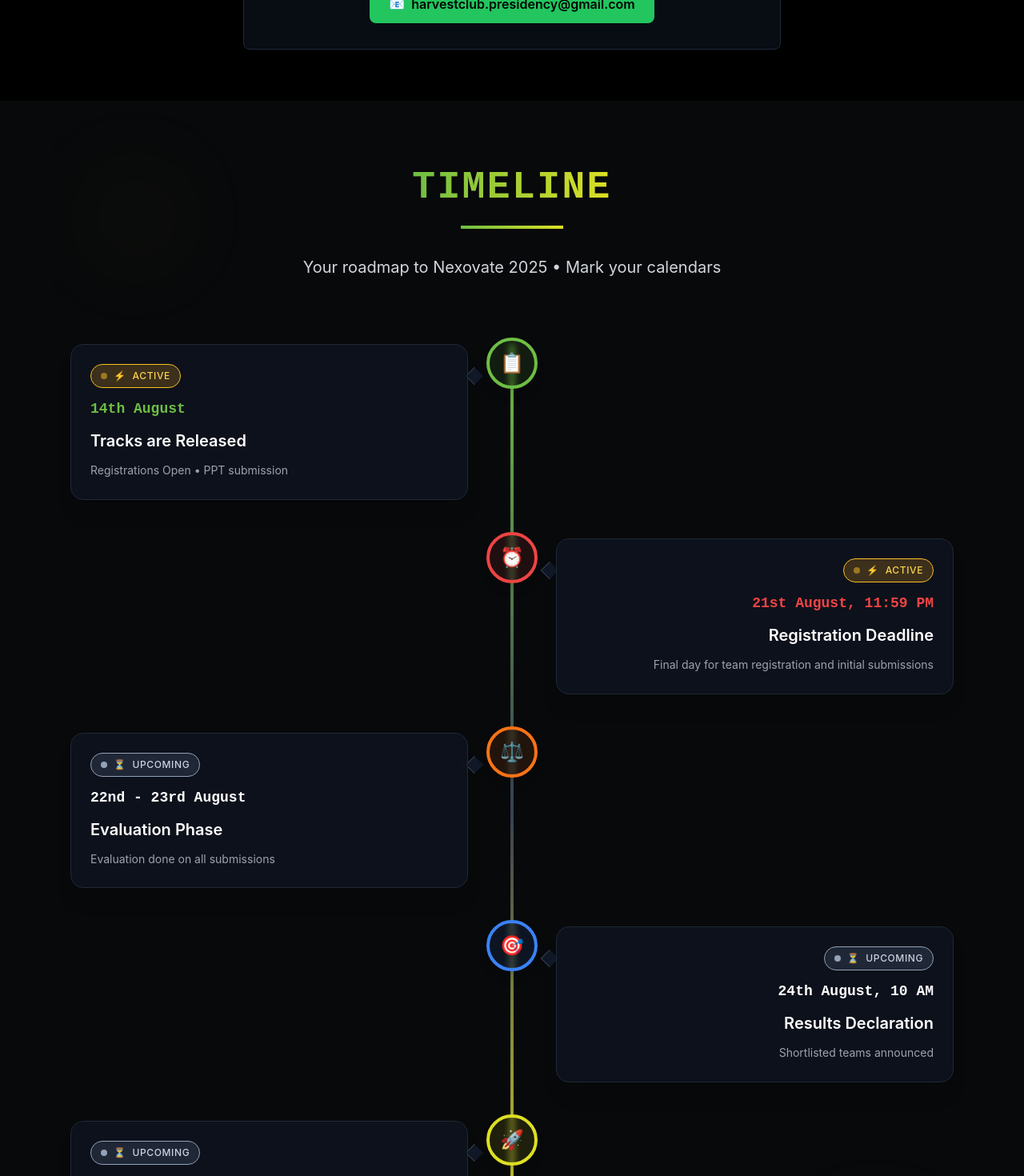
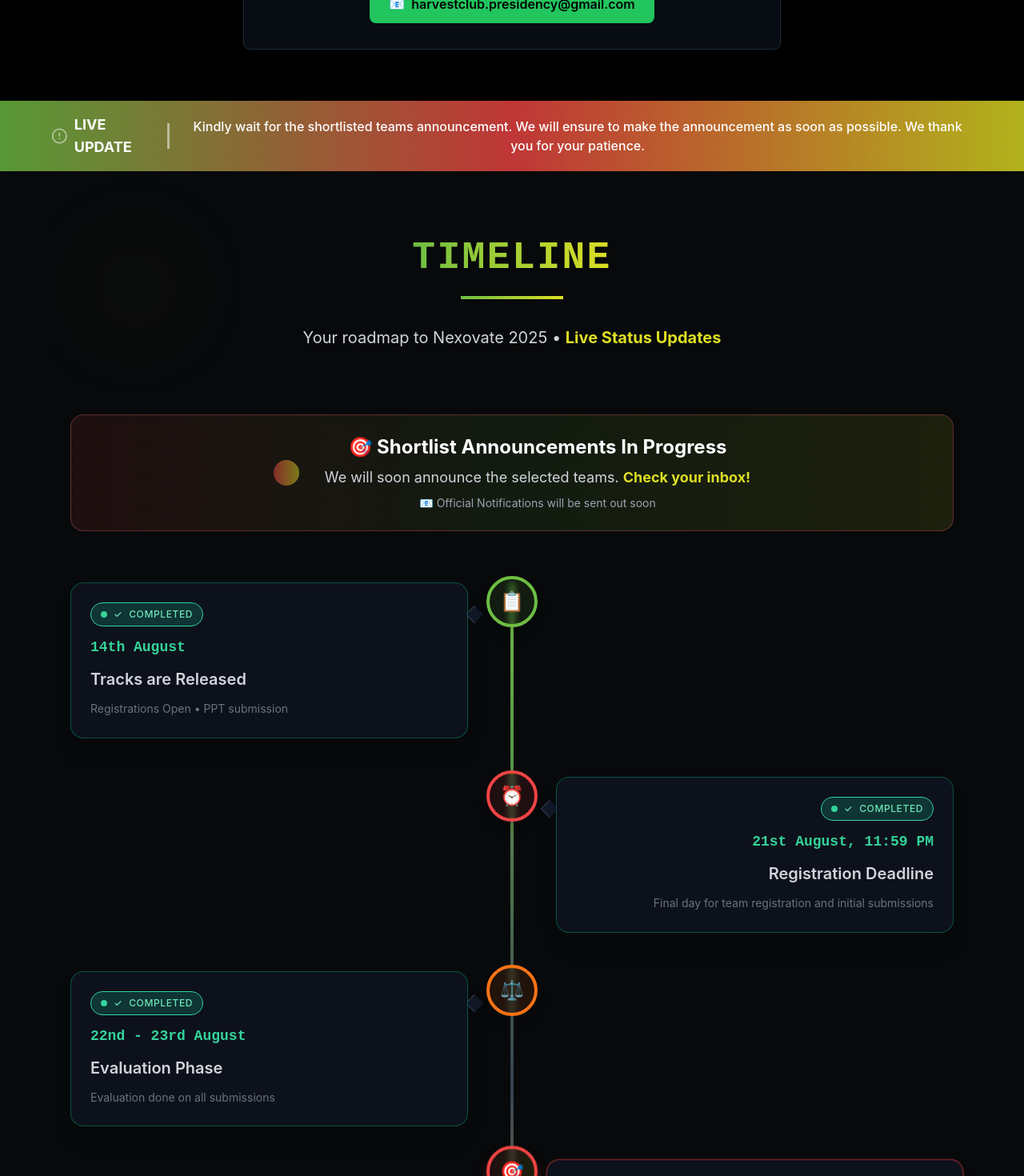
Before and after one commit to Keerthana-B-15/Nexovate-2025, a React (Create React App) app: page / in a window 1280 px wide. Shown: the part 5860-7330 px from the top of the page at 80% size. Built offline with nearby package versions, Linux system fonts and the light colour scheme.

Commit message:
Initial commit for Vercel deployment

```diff
--- a/src/components/Timeline.jsx
+++ b/src/components/Timeline.jsx
@@ -1,6 +1,28 @@
 import { useEffect } from 'react';
 import { motion, useAnimation } from 'framer-motion';
 import { useInView } from 'react-intersection-observer';
+import { AlertCircle } from 'lucide-react';
+
+// Announcement Banner Component
+const AnnouncementBanner = () => {
+  return (
+    <div className="bg-gradient-to-r from-[#6ebe44] via-red-500 to-[#dddf23] text-white py-4 px-6 relative overflow-hidden">
+      <div className="absolute inset-0 bg-black opacity-20"></div>
+      <div className="relative z-10 max-w-6xl mx-auto">
+        <div className="flex items-center justify-center gap-4">
+          <div className="flex items-center gap-2">
+            <AlertCircle className="w-6 h-6 animate-pulse" />
+            <span className="font-bold text-lg">LIVE UPDATE</span>
+          </div>
+          <div className="hidden md:block w-1 h-8 bg-white/50"></div>
+          <div className="text-sm md:text-base font-medium text-center">
+            Kindly wait for the shortlisted teams announcement. We will ensure to make the announcement as soon as possible. We thank you for your patience.
+          </div>
+        </div>
+      </div>
+    </div>
+  );
+};
 
 const events = [
   {
@@ -10,7 +32,7 @@
     color: "border-[#6ebe44]",
     bgColor: "bg-[#6ebe44]/10",
     icon: "📋",
-    status: "active"
+    status: "completed"
   },
   {
     stage: "Registration Deadline",
@@ -19,7 +41,7 @@
     color: "border-red-500",
     bgColor: "bg-red-500/10",
     icon: "⏰",
-    status: "active"
+    status: "completed"
   },
   {
     stage: "Evaluation Phase",
@@ -28,16 +50,16 @@
     color: "border-orange-500",
     bgColor: "bg-orange-500/10",
     icon: "⚖️",
-    status: "upcoming"
+    status: "completed"
   },
   {
     stage: "Results Declaration",
     date: "24th August, 10 AM",
-    details: "Shortlisted teams announced",
-    color: "border-blue-500",
-    bgColor: "bg-blue-500/10",
+    details: "Shortlisted teams announcement - HAPPENING SOON!",
+    color: "border-red-500",
+    bgColor: "bg-gradient-to-r from-red-500/10 to-[#dddf23]/10",
     icon: "🎯",
-    status: "upcoming"
+    status: "pending-today"
   },
   {
     stage: "Main Hackathon Event",
@@ -83,7 +105,7 @@
     },
   };
 
-  // Pill Status Component
+  // Enhanced Pill Status Component
   const PillStatus = ({ status }) => {
     const getConfig = (status) => {
       switch(status) {
@@ -93,7 +115,17 @@
             border: 'border-emerald-400',
             text: 'text-emerald-300',
             dot: 'bg-emerald-400',
-            icon: '✓'
+            icon: '✓',
+            label: 'COMPLETED'
+          };
+        case 'pending-today':
+          return {
+            bg: 'bg-gradient-to-r from-red-500/20 to-[#dddf23]/20',
+            border: 'border-red-400',
+            text: 'text-red-300',
+            dot: 'bg-gradient-to-r from-red-400 to-[#dddf23] animate-pulse',
+            icon: '⚡',
+            label: 'LIVE NOW'
           };
         case 'active':
           return {
@@ -101,7 +133,8 @@
             border: 'border-amber-400',
             text: 'text-amber-300',
             dot: 'bg-amber-400 animate-pulse',
-            icon: '⚡'
+            icon: '⚡',
+            label: 'ACTIVE'
           };
         case 'upcoming':
           return {
@@ -109,7 +142,8 @@
             border: 'border-slate-400',
             text: 'text-slate-300',
             dot: 'bg-slate-400',
-            icon: '⏳'
+            icon: '⏳',
+            label: 'UPCOMING'
           };
         default:
           return {
@@ -117,7 +151,8 @@
             border: 'border-gray-400',
             text: 'text-gray-300',
             dot: 'bg-gray-400',
-            icon: '○'
+            icon: '○',
+            label: 'PENDING'
           };
       }
     };
@@ -128,12 +163,14 @@
       <div className={`inline-flex items-center gap-2 px-3 py-1.5 rounded-full text-xs font-medium uppercase tracking-wider ${config.bg} ${config.text} ${config.border} border backdrop-blur-sm`}>
         <div className={`w-2 h-2 rounded-full ${config.dot}`}></div>
         <span>{config.icon}</span>
-        <span>{status}</span>
+        <span>{config.label}</span>
       </div>
     );
   };
 
   return (
+    <>
+      <AnnouncementBanner />
       <section id="timeline" className="py-20 px-6 max-w-6xl mx-auto relative overflow-hidden">
         {/* Background decorative elements */}
         <div className="absolute inset-0 opacity-5">
@@ -150,8 +187,27 @@
           </h2>
           <div className="w-32 h-1 bg-gradient-to-r from-[#6ebe44] to-[#dddf23] mx-auto mb-8"></div>
           <p className="text-xl text-gray-300 max-w-2xl mx-auto leading-relaxed">
-          Your roadmap to Nexovate 2025 • Mark your calendars
+            Your roadmap to Nexovate 2025 • <span className="text-[#dddf23] font-bold">Live Status Updates</span>
           </p>
+        </div>
+
+        {/* Current Status Alert */}
+        <div className="mb-16 bg-gradient-to-r from-red-500/10 via-[#6ebe44]/10 to-[#dddf23]/10 border border-red-400/30 rounded-2xl p-6 relative z-10">
+          <div className="flex items-center justify-center gap-4 text-center">
+            <div className="relative">
+              <div className="w-8 h-8 bg-gradient-to-r from-red-500 to-[#dddf23] rounded-full animate-pulse"></div>
+              <div className="absolute inset-0 w-8 h-8 bg-red-500/30 rounded-full animate-ping"></div>
+            </div>
+            <div className="ml-4">
+              <h3 className="text-2xl font-bold text-white mb-2">🎯 Shortlist Announcements In Progress</h3>
+              <p className="text-gray-300 text-lg">
+                We will soon announce the selected teams. <span className="text-[#dddf23] font-bold">Check your inbox!</span>
+              </p>
+              <p className="text-gray-400 text-sm mt-2">
+                📧 Official Notifications will be sent out soon
+              </p>
+            </div>
+          </div>
         </div>
 
         <div ref={ref} className="relative">
@@ -170,63 +226,122 @@
                 variants={itemVariants}
                 className={`mb-12 flex ${index % 2 === 0 ? 'justify-start' : 'justify-end'} w-full relative`}
               >
-              {/* Timeline dot */}
+                {/* Enhanced Timeline dot for Results Declaration */}
                 <div className="absolute left-1/2 transform -translate-x-1/2 -translate-y-2 z-20">
-                <div className={`w-16 h-16 ${event.bgColor} border-4 ${event.color} rounded-full flex items-center justify-center shadow-lg backdrop-blur-sm group-hover:scale-110 transition-all duration-300`}>
+                  <div className={`w-16 h-16 ${event.bgColor} border-4 ${event.color} rounded-full flex items-center justify-center shadow-lg backdrop-blur-sm group-hover:scale-110 transition-all duration-300 ${
+                    event.status === 'pending-today' ? 'animate-bounce shadow-red-500/50' : ''
+                  }`}>
                     <span className="text-2xl">{event.icon}</span>
                   </div>
+                  {/* Extra highlight for today's event */}
+                  {event.status === 'pending-today' && (
+                    <div className="absolute inset-0 w-16 h-16 border-2 border-red-400 rounded-full animate-ping"></div>
+                  )}
                 </div>
 
                 {/* Event card */}
                 <motion.div
-                className={`group relative w-[45%] ${index % 2 === 0 ? 'mr-8' : 'ml-8'}`}
-                whileHover={{ scale: 1.05 }}
+                  className={`group relative w-[45%] ${index % 2 === 0 ? 'mr-8' : 'ml-8'} ${
+                    event.status === 'pending-today' ? 'transform scale-105' : ''
+                  }`}
+                  whileHover={{ scale: event.status === 'pending-today' ? 1.08 : 1.05 }}
                   transition={{ duration: 0.3 }}
                 >
                   {/* Arrow pointing to timeline */}
                   <div className={`absolute top-8 ${index % 2 === 0 ? '-right-4' : '-left-4'} w-4 h-4 bg-gray-900 border-l border-b border-gray-700 transform rotate-45`}></div>
 
-                {/* Main card */}
-                <div className={`bg-gray-900/60 backdrop-blur-sm border border-gray-800 rounded-2xl p-6 shadow-xl group-hover:border-[#6ebe44]/50 transition-all duration-300 group-hover:shadow-2xl ${index % 2 === 0 ? 'text-left' : 'text-right'}`}>
-                  {/* Status badge - Now using PillStatus component */}
+                  {/* Main card with special styling for today's event */}
+                  <div className={`bg-gray-900/60 backdrop-blur-sm border rounded-2xl p-6 shadow-xl transition-all duration-300 group-hover:shadow-2xl ${index % 2 === 0 ? 'text-left' : 'text-right'} ${
+                    event.status === 'completed'
+                      ? 'border-emerald-600/50 group-hover:border-emerald-500/70'
+                      : event.status === 'pending-today'
+                      ? 'border-red-500/70 group-hover:border-red-400/90 shadow-red-500/20'
+                      : 'border-gray-800 group-hover:border-[#6ebe44]/50'
+                  }`}>
+                    {/* Status badge */}
                     <div className="mb-3">
                       <PillStatus status={event.status} />
+                      {event.status === 'pending-today' && (
+                        <div className="mt-2">
+                          <span className="inline-block bg-gradient-to-r from-red-500 to-[#dddf23] text-white text-xs px-3 py-1 rounded-full animate-pulse font-bold">
+                            🔥 IN PROGRESS
+                          </span>
+                        </div>
+                      )}
                     </div>
 
-                  {/* Date */}
-                  <div className={`text-lg font-bold mb-3 font-mono ${event.color.replace('border-', 'text-')} group-hover:scale-105 transition-transform duration-300`}>
+                    {/* Date with special highlighting for today */}
+                    <div className={`text-lg font-bold mb-3 font-mono transition-transform duration-300 ${
+                      event.status === 'completed'
+                        ? 'text-emerald-400'
+                        : event.status === 'pending-today'
+                        ? 'text-transparent bg-gradient-to-r from-red-400 to-[#dddf23] bg-clip-text animate-pulse text-xl'
+                        : event.color.replace('border-', 'text-')
+                    } ${event.status !== 'completed' ? 'group-hover:scale-105' : ''}`}>
                       {event.date}
+                      {event.status === 'pending-today' && (
+                        <span className="ml-2 text-sm bg-gradient-to-r from-red-500 to-[#dddf23] text-white px-3 py-1 rounded-full animate-pulse">
+                          LIVE
+                        </span>
+                      )}
                     </div>
 
                     {/* Stage title */}
-                  <h3 className="text-xl font-semibold text-white mb-3 group-hover:text-[#6ebe44] transition-colors duration-300">
+                    <h3 className={`text-xl font-semibold mb-3 transition-colors duration-300 ${
+                      event.status === 'completed'
+                        ? 'text-gray-300'
+                        : event.status === 'pending-today'
+                        ? 'text-red-300 font-bold'
+                        : 'text-white group-hover:text-[#6ebe44]'
+                    }`}>
                       {event.stage}
                     </h3>
 
                     {/* Details */}
-                  <p className="text-gray-400 text-sm leading-relaxed group-hover:text-gray-300 transition-colors duration-300">
+                    <p className={`text-sm leading-relaxed transition-colors duration-300 ${
+                      event.status === 'completed'
+                        ? 'text-gray-500'
+                        : event.status === 'pending-today'
+                        ? 'text-red-200 font-medium'
+                        : 'text-gray-400 group-hover:text-gray-300'
+                    }`}>
                       {event.details}
                     </p>
 
+                    {/* Special message for today's event */}
+                    {event.status === 'pending-today' && (
+                      <div className="mt-4 p-3 bg-gradient-to-r from-red-500/10 via-[#6ebe44]/5 to-[#dddf23]/10 rounded-lg border border-red-500/30">
+                        <p className="text-red-300 font-semibold text-sm">
+                          🔔 Announcements are being sent out soon!
+                        </p>
+                      </div>
+                    )}
+
                     {/* Decorative gradient overlay */}
-                  <div className="absolute inset-0 bg-gradient-to-br from-[#6ebe44]/5 via-transparent to-[#dddf23]/5 rounded-2xl opacity-0 group-hover:opacity-100 transition-opacity duration-500 pointer-events-none"></div>
+                    <div className={`absolute inset-0 rounded-2xl opacity-0 group-hover:opacity-100 transition-opacity duration-500 pointer-events-none ${
+                      event.status === 'pending-today'
+                        ? 'bg-gradient-to-br from-red-500/10 via-[#6ebe44]/5 to-[#dddf23]/10'
+                        : 'bg-gradient-to-br from-[#6ebe44]/5 via-transparent to-[#dddf23]/5'
+                    }`}></div>
                   </div>
                 </motion.div>
               </motion.div>
             ))}
           </motion.div>
         </div>
-      {/* Bottom accent with smaller lines */}
-      <div className="text-center mt-2 relative z-10">
+
+        {/* Enhanced bottom accent */}
+        <div className="text-center mt-12 relative z-10">
           <div className="inline-flex items-center space-x-3 text-gray-400 text-sm">
             <div className="w-3 h-px bg-gradient-to-r from-transparent via-[#6ebe44] to-transparent"></div>
             <span className="font-mono tracking-wider text-xs uppercase px-4 py-2 bg-gray-900/50 rounded-full border border-gray-800">
-            🏆 Ready to compete?
+              🏆 Just 5 days until the Main Event!
             </span>
             <div className="w-3 h-px bg-gradient-to-l from-transparent via-[#dddf23] to-transparent"></div>
           </div>
         </div>
       </section>
+    </>
   );
 };
 
```
Lines whose indentation alone changed are shown as unchanged.
